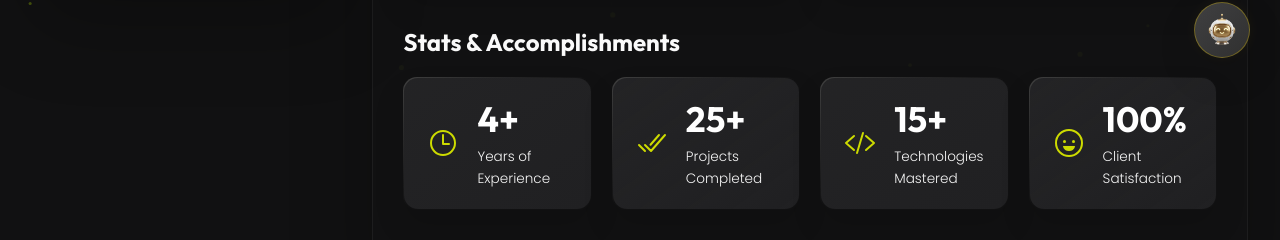
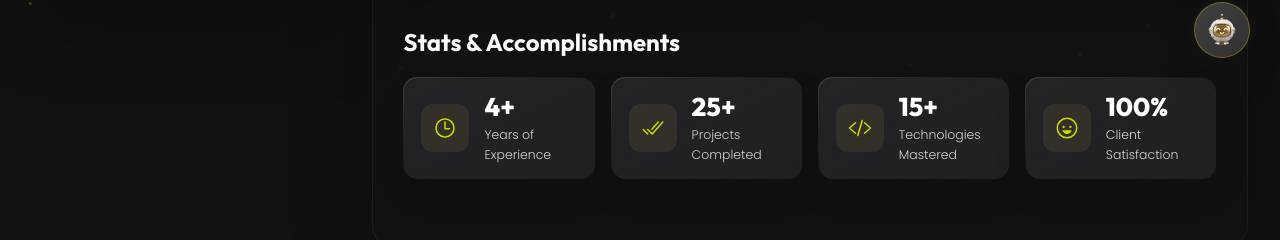
Before and after one commit to aqib-mansoor/portfolio-site, a React (Vite) app: page / in a window 1280 px wide. Shown: the part 712-952 px from the top of the page. Built offline with nearby package versions, Linux system fonts and the light colour scheme.

Commit message:
feat: add animated stats component and supplemental styling for project cards and skills grid

```diff
--- a/src/assets/css/style.css
+++ b/src/assets/css/style.css
@@ -885,6 +885,14 @@ main {
   z-index: 1;
   transition: transform 0.35s ease, box-shadow 0.35s ease;
   transform-style: preserve-3d;
+  display: flex;
+  align-items: center;
+  gap: 15px;
+  text-align: left;
+}
+
+.service-item.stats-item {
+  padding: 15px 18px;
 }
 
 .service-item:hover {
@@ -895,11 +903,14 @@ main {
 .service-item .service-icon-box {
   transform: translateZ(20px);
   transition: transform 0.35s ease;
+  margin-bottom: 0;
+  flex-shrink: 0;
 }
 
 .service-item .service-content-box {
   transform: translateZ(30px);
   transition: transform 0.35s ease;
+  text-align: left;
 }
 
 .service-item::after {
@@ -927,11 +938,7 @@ main {
   z-index: -1;
 }
 
-.service-icon-box { margin-bottom: 10px; }
-
-.service-icon-box img { margin: auto; }
-
-.service-content-box { text-align: center; }
+.service-icon-box img { margin: 0; }
 
 .service-item-title { margin-bottom: 7px; }
 
--- a/src/components/Stats.tsx
+++ b/src/components/Stats.tsx
@@ -51,16 +51,16 @@ const StatItem: React.FC<StatItemProps> = ({ target, label, suffix = '', icon })
   }, [target, hasAnimated]);
 
   return (
-    <div className="service-item stats-item" ref={ref}>
-      <div className="service-icon-box">
-        <ion-icon name={icon} style={{ fontSize: '32px', color: 'var(--orange-yellow-crayola)' }}></ion-icon>
+    <div className="service-item stats-item" ref={ref} style={{ display: 'flex', alignItems: 'center', gap: '15px' } as React.CSSProperties}>
+      <div className="service-icon-box" style={{ background: 'rgba(255, 219, 112, 0.08)', borderRadius: '12px', width: '48px', height: '48px', display: 'flex', alignItems: 'center', justifyContent: 'center' } as React.CSSProperties}>
+        <ion-icon name={icon} style={{ fontSize: '24px', color: 'var(--orange-yellow-crayola)' } as React.CSSProperties}></ion-icon>
       </div>
-      <div className="service-content-box">
-        <h4 className="h3 stats-number" style={{ fontSize: '2.2rem', fontWeight: '700', color: '#fff', marginBottom: '5px' }}>
+      <div className="service-content-box" style={{ textAlign: 'left' } as React.CSSProperties}>
+        <h4 className="h3 stats-number" style={{ fontSize: '1.6rem', fontWeight: '800', color: '#fff', marginBottom: '2px', lineHeight: '1.2' } as React.CSSProperties}>
           {count}
           {suffix}
         </h4>
-        <p className="service-item-text" style={{ fontSize: '0.85rem' }}>{label}</p>
+        <p className="service-item-text" style={{ fontSize: '0.78rem', margin: 0, opacity: 0.85 } as React.CSSProperties}>{label}</p>
       </div>
     </div>
   );
@@ -77,7 +77,7 @@ export const Stats: React.FC = () => {
   return (
     <section className="service" style={{ marginTop: '35px' }}>
       <h3 className="h3 service-title">Stats & Accomplishments</h3>
-      <div style={{ display: 'grid', gridTemplateColumns: 'repeat(auto-fit, minmax(180px, 1fr))', gap: '20px' }}>
+      <div className="stats-grid-container" style={{ display: 'grid', gridTemplateColumns: 'repeat(auto-fit, minmax(140px, 1fr))', gap: '15px' } as React.CSSProperties}>
         {statsData.map((stat, idx) => (
           <StatItem
             key={idx}
```
